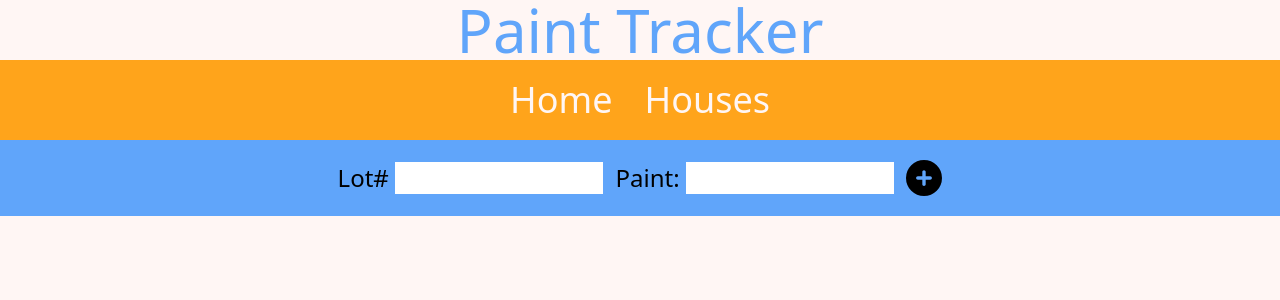
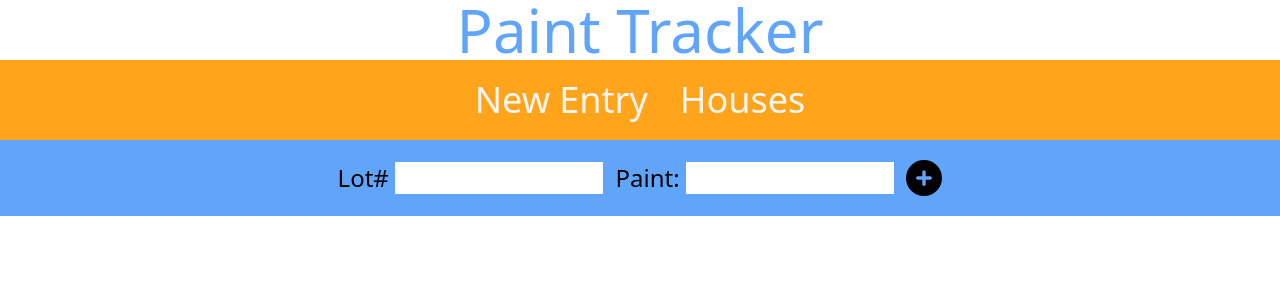
Before and after one commit to wildxxrd/paint-tracker, a React (Create React App) app: page / in a window 1280 px wide. Shown: the top 300 px of the page. Built offline with nearby package versions, Linux system fonts and the light colour scheme.

Commit message:
tweaked home not showing

```diff
--- a/src/App.tsx
+++ b/src/App.tsx
@@ -8,14 +8,14 @@ import HouseList from './Components/HouseList'
 
 const App: React.FC = () => {
   return (
-    <div className='bg-[#FFF6F4] h-screen w-screen'>
+    <>
     <Header />
     <NavBarComponent />
     <Routes>
       <Route path='/' element={ <MainComponent /> }/>
       <Route path='/houses' element={<HouseList />}/>
     </Routes>
-    </div>
+    </>
   )
 }
 
--- a/src/Components/NavBarComponent.tsx
+++ b/src/Components/NavBarComponent.tsx
@@ -6,7 +6,7 @@ const NavBarComponent: React.FC = () => {
   return (
     <div className='flex justify-center bg-[#FFA41B]'>
         <nav className='flex text-[#FFF6F4] text-4xl font-bacasime '>
-            <Link className='px-4 py-5 hover:text-blue-400' to='/'>Home</Link>
+            <Link className='px-4 py-5 hover:text-blue-400' to='/'>New Entry</Link>
             <Link className='px-4 py-5 hover:text-blue-400' to='/houses'>Houses</Link>
             {/* <a href="#" className='px-4 py-5'>Home</a>
             <a href="#" className='px-4 py-5'>About</a> */}
```
